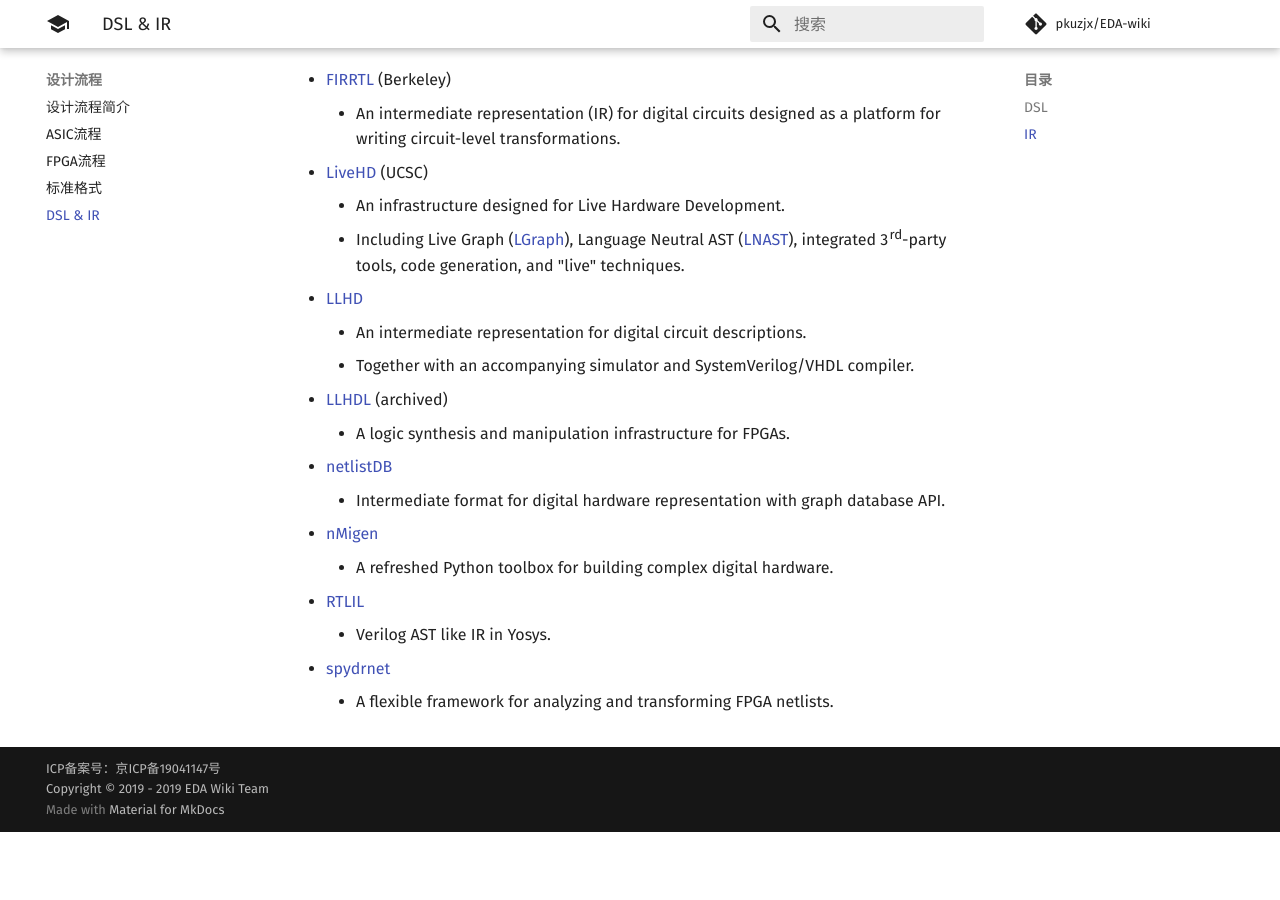
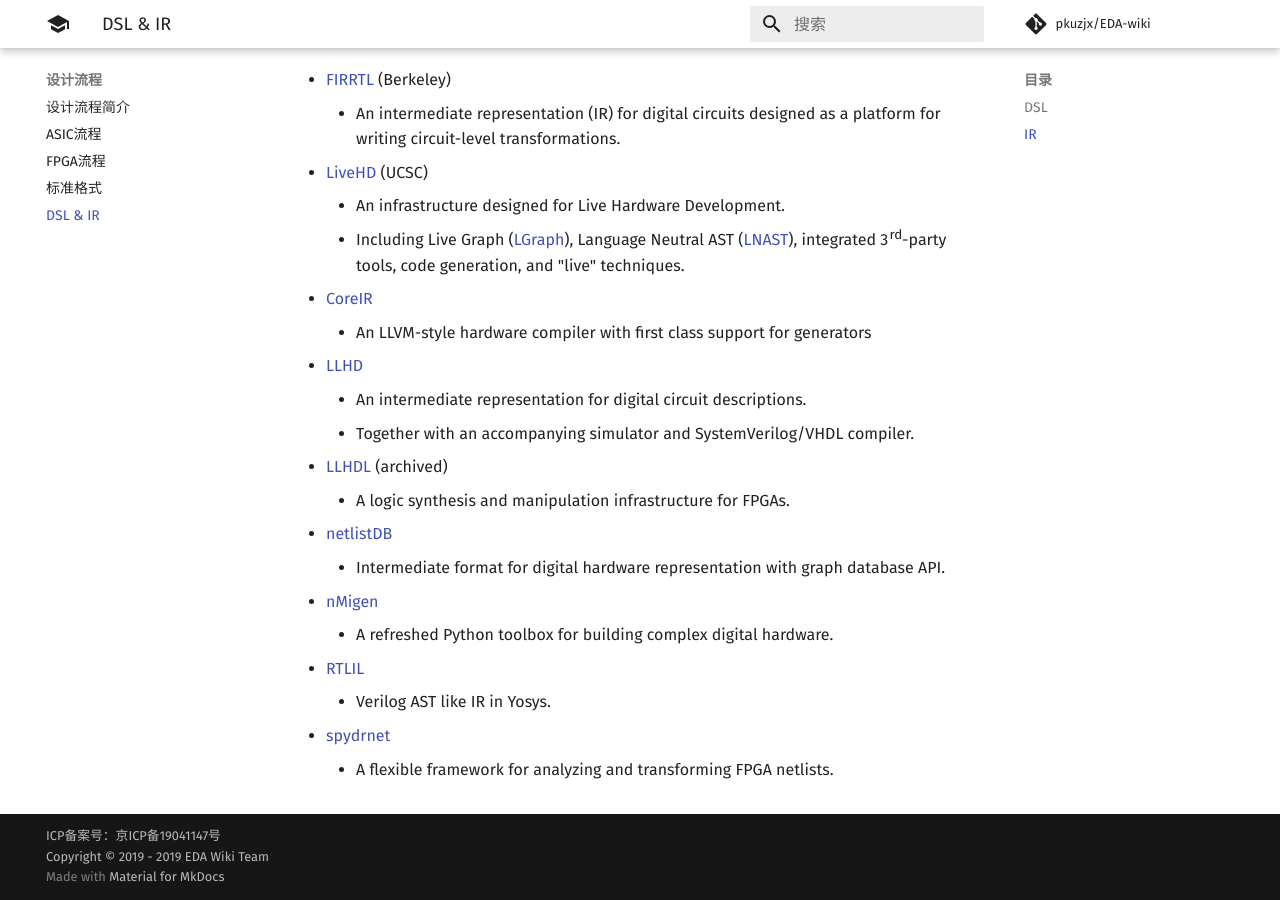
Before and after one commit to daitoto/EDA-wiki, an MkDocs documentation site: the page built from docs/flow/dsl.md, in a window 1280 px wide and 900 px high, scrolled down 935 px. Built offline with MkDocs 1.6.1 and Material for MkDocs 9.7.7, drawn with Linux system fonts in a browser that asks for light colours; comment, search, counter and statistics services are not loaded; before the commit the page ends 1767 px from its top, so only the background shows below that.

Commit message:
Update dsl.md

```diff
--- a/docs/flow/dsl.md
+++ b/docs/flow/dsl.md
@@ -20,6 +20,8 @@
  - [LiveHD](https://github.com/masc-ucsc/livehd) (UCSC)
    - An infrastructure designed for Live Hardware Development.
    - Including Live Graph ([LGraph](https://github.com/masc-ucsc/livehd/blob/master/core/lgraph.hpp)), Language Neutral AST ([LNAST](https://github.com/masc-ucsc/livehd/blob/master/elab/lnast.hpp)), integrated 3rd-party tools, code generation, and "live" techniques.
+ - [CoreIR](https://github.com/rdaly525/coreir)
+   - An LLVM-style hardware compiler with first class support for generators
  - [LLHD](http://www.llhd.io/)
    - An intermediate representation for digital circuit descriptions.
    - Together with an accompanying simulator and SystemVerilog/VHDL compiler.
```
